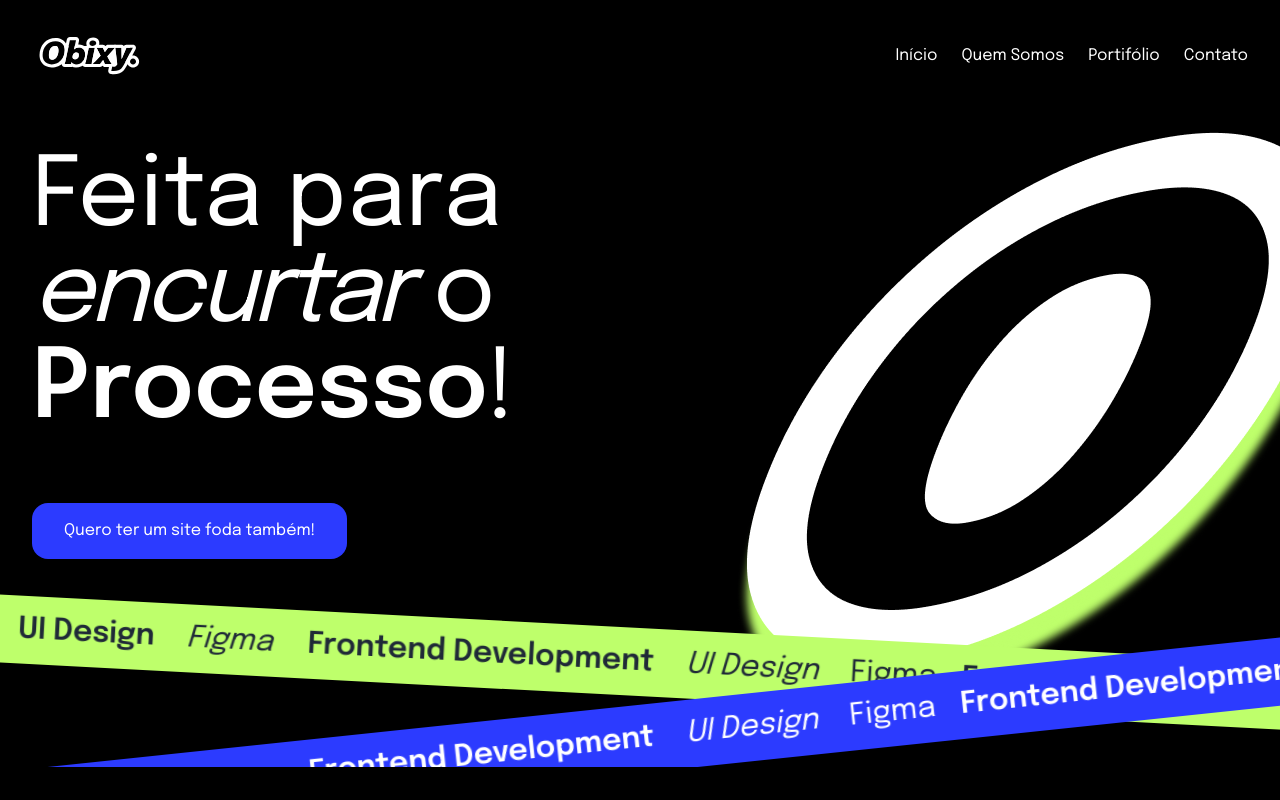
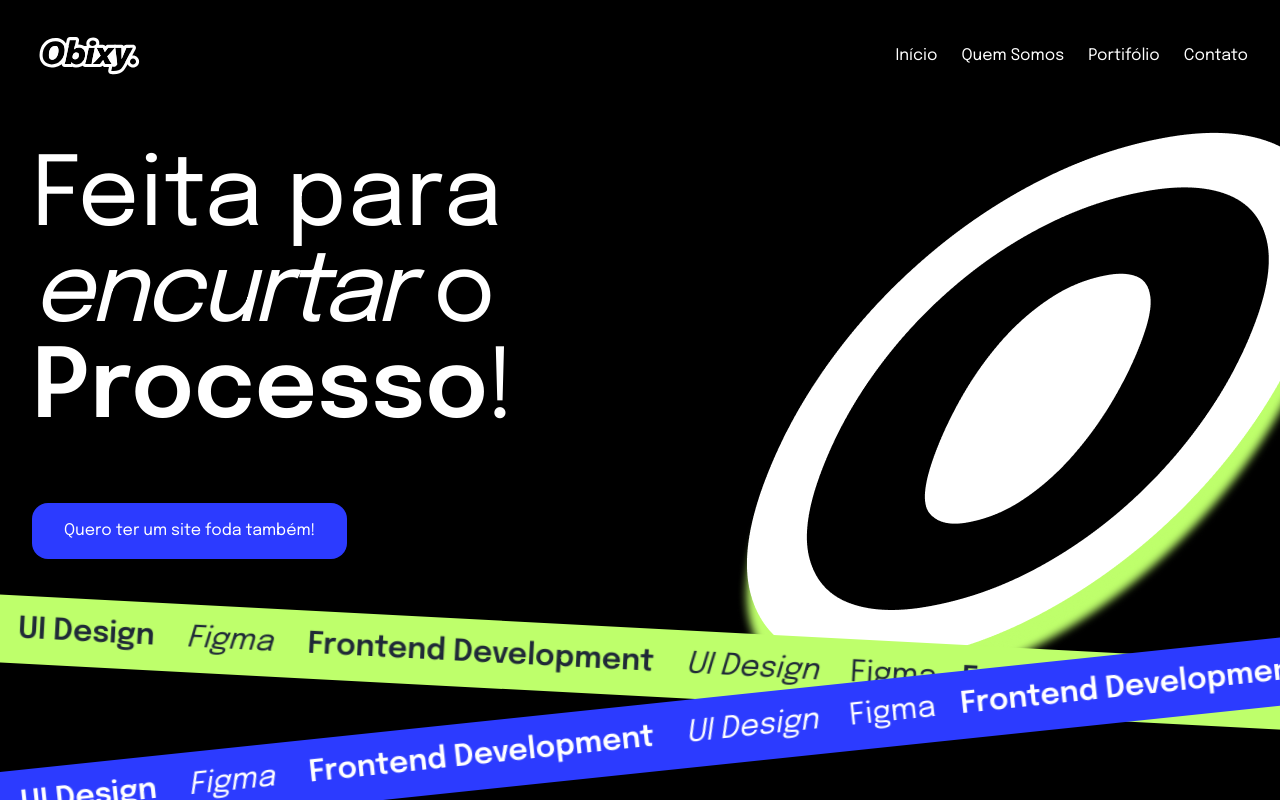
Before and after one commit to GuilhermeSantosUI/obixy-lp, a React (Vite) app: page / in a window 1280 px wide. Built offline with nearby package versions, Linux system fonts and the light colour scheme.

Commit message:
fix: atualiza estilos de layout e altura da página inicial

```diff
--- a/src/App.tsx
+++ b/src/App.tsx
@@ -2,122 +2,8 @@ import { InitialPage } from './sections/initial/page';
 
 export function App() {
   return (
-    <div className="w-full overflow-x-hidden">
+    <div className="w-full overflow-hidden">
       <InitialPage />
-
-      {/* <div className="z-10 flex min-h-[16rem] items-center justify-center bg-dark">
-        <TextRevealByWord text="Magic UI will change the way you design." />
-      </div>
-
-      <footer className="flex items-center flex-col">
-        <div className="w-screen h-fit py-10 px-20 grid grid-cols-4 gap-14">
-          <div className="flex flex-col gap-4">
-            <div className="animate-slidein300 opacity-0 w-fit">
-              <h1 className="text-gray-300 text-2xl">Obixy</h1>
-              <div className="flex-grow border-t-2 border-[#2C3BFF] -rotate-2"></div>
-            </div>
-            <div className="animate-slidein500 opacity-0 text-white text-lg flex flex-col gap-2">
-              <a href="#">Sobre nós</a>
-              <a href="#">Carreiras</a>
-              <a href="#">Perguntas frequentes</a>
-              <a href="#">Contato</a>
-              <a href="#">Imprensa</a>
-              <a href="#">ESG</a>
-              <a href="#">Investidores</a>
-            </div>
-          </div>
-
-          <div className="flex flex-col gap-4">
-            <div className="animate-slidein300 opacity-0 w-fit">
-              <h1 className="text-gray-300 text-2xl">Sobre</h1>
-              <div className="flex-grow border-t-2 border-[#BEFF6B] -rotate-2"></div>
-            </div>
-            <div className="animate-slidein500 opacity-0 text-white text-lg flex flex-col gap-2">
-              <a href="#">Politicas de Privacidade</a>
-              <a href="#">Direitos Autorais</a>
-              <a href="#">Termos de Uso</a>
-            </div>
-          </div>
-
-          <div className="flex flex-col gap-4">
-            <div className="animate-slidein300 opacity-0 w-fit">
-              <h1 className="text-gray-300 text-2xl">Suporte</h1>
-              <div className="flex-grow border-t-2 border-[#2C3BFF] -rotate-2"></div>
-            </div>
-            <div className="animate-slidein500 opacity-0 text-white text-lg flex flex-col gap-2">
-              <a href="#">Central de Ajuda</a>
-              <a href="#">Comunidade no Discord</a>
-              <a href="#">Canal do WhatsApp</a>
-              <a href="#">oi@obixy.com.br</a>
-            </div>
-          </div>
-
-          <div className="flex flex-col gap-4">
-            <div className="animate-slidein300 opacity-0 w-fit">
-              <h1 className="text-gray-300 text-2xl">Sobre</h1>
-              <div className="flex-grow border-t-2 border-[#BEFF6B] -rotate-2"></div>
-            </div>
-            <div className="animate-slidein500 opacity-0 text-white text-lg flex flex-col gap-2">
-              <a href="#">Politicas de Privacidade</a>
-              <a href="#">Direitos Autorais</a>
-              <a href="#">Termos de Uso</a>
-            </div>
-          </div>
-
-          <div className="flex flex-col gap-4">
-            <div className="animate-slidein300 opacity-0 w-fit">
-              <h1 className="text-gray-300 text-2xl">Obixy</h1>
-              <div className="flex-grow border-t-2 border-[#2C3BFF] -rotate-2"></div>
-            </div>
-            <div className="animate-slidein500 opacity-0 text-white text-lg flex flex-col gap-2">
-              <a href="#">Sobre nós</a>
-              <a href="#">Carreiras</a>
-              <a href="#">Perguntas frequentes</a>
-              <a href="#">Contato</a>
-              <a href="#">Imprensa</a>
-              <a href="#">ESG</a>
-              <a href="#">Investidores</a>
-            </div>
-          </div>
-
-          <div className="flex flex-col gap-4">
-            <div className="animate-slidein300 opacity-0 w-fit">
-              <h1 className="text-gray-300 text-2xl">Sobre</h1>
-              <div className="flex-grow border-t-2 border-[#BEFF6B] -rotate-2"></div>
-            </div>
-            <div className="animate-slidein500 opacity-0 text-white text-lg flex flex-col gap-2">
-              <a href="#">Politicas de Privacidade</a>
-              <a href="#">Direitos Autorais</a>
-              <a href="#">Termos de Uso</a>
-            </div>
-          </div>
-
-          <div className="flex flex-col gap-4">
-            <div className="animate-slidein300 opacity-0 w-fit">
-              <h1 className="text-gray-300 text-2xl">Suporte</h1>
-              <div className="flex-grow border-t-2 border-[#2C3BFF] -rotate-2"></div>
-            </div>
-            <div className="animate-slidein500 opacity-0 text-white text-lg flex flex-col gap-2">
-              <a href="#">Central de Ajuda</a>
-              <a href="#">Comunidade no Discord</a>
-              <a href="#">Canal do WhatsApp</a>
-              <a href="#">oi@obixy.com.br</a>
-            </div>
-          </div>
-
-          <div className="flex flex-col gap-4">
-            <div className="animate-slidein300 opacity-0 w-fit">
-              <h1 className="text-gray-300 text-2xl">Sobre</h1>
-              <div className="flex-grow border-t-2 border-[#BEFF6B] -rotate-2"></div>
-            </div>
-            <div className="animate-slidein500 opacity-0 text-white text-lg flex flex-col gap-2">
-              <a href="#">Politicas de Privacidade</a>
-              <a href="#">Direitos Autorais</a>
-              <a href="#">Termos de Uso</a>
-            </div>
-          </div>
-        </div>
-      </footer> */}
     </div>
   );
 }
--- a/src/sections/initial/page.tsx
+++ b/src/sections/initial/page.tsx
@@ -2,7 +2,7 @@ import bgImg from '../../assets/bg-image.png';
 
 export function InitialPage() {
   return (
-    <div className="relative">
+    <div className="relative h-screen">
       <header className="animate-slidein300 opacity-0 container flex justify-between py-8">
         <svg
           width="117"
```
